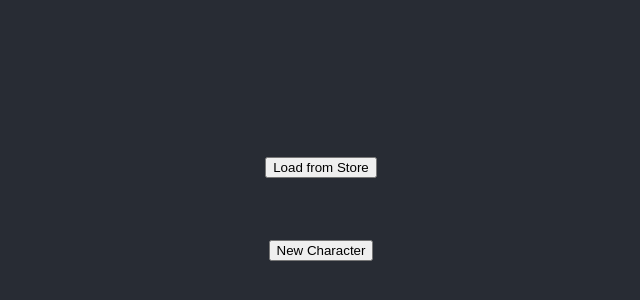
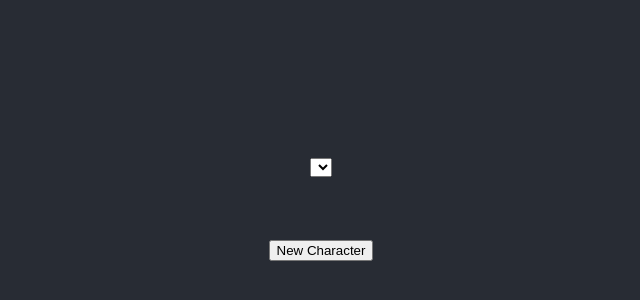
Before and after one commit to TheVynzler121/React-katas, a React (Create React App) app: page / in a window 1280 px wide. Shown: the part 196-496 px from the top of the page, without its empty margins (319-959 px from the left). Built offline with nearby package versions, Linux system fonts and the light colour scheme.

Commit message:
added drop down menu for changing characters

```diff
--- a/src/DndAdminPanel.tsx
+++ b/src/DndAdminPanel.tsx
@@ -1,5 +1,6 @@
 import { useState } from "react";
 import CharacterSheet from "./CharacterSheet";
+import { getFromStore, saveToStore, getAllFromStore } from "./DndStorage";
 import { CharacterSheetState } from "./DndTypes";
 
 const defaultStat = {
@@ -9,6 +10,10 @@ const defaultStat = {
   bonusMod: 0,
   profBonusCheckbox: false,
 };
+
+// save any number of characters
+// load a specific character by name
+// save a loaded character
 
 const defaultSheet = {
   characterName: "",
@@ -40,36 +45,61 @@ const defaultSheet = {
   survivalProf: false,
 } as CharacterSheetState;
 
+
+// API  (Application Programming Interface)
+//       : e.g a service, or set of functions in a library, or a way to talk to a database
+//       used to talk about actual concrete function names
+
+// Abstraction  : Cartoon simplification of the underlying details (used to talk about responsibilities)
+//                (hides implementation details)
+// Implementation Details : how the abstraction does it's job, concrete steps to do something
+
+// module : a file with code in it (broadly speaking)
+// Component : a function that returns JSX
+
 function DndAdminPanel() {
   const [currentCharacterSheet, setCurrentCharacterSheet] = useState<CharacterSheetState | undefined>(undefined);
 
-  const getFromStore = () => {
-    const characterSheetString = localStorage.getItem("LOCAL_STORE_CharacterSheetState");
-    if (characterSheetString !== null) {
-      let characterSheet = JSON.parse(characterSheetString) as CharacterSheetState;
+  const getFromStoreHandler = (name:string) => {
+    let characterSheet = getFromStore(name);
+    if(characterSheet) {
       setCurrentCharacterSheet(characterSheet);
     }
   };
 
-  const saveToStore = (characterSheetState: CharacterSheetState) => {
-    let characterSheetStateString = JSON.stringify(characterSheetState);
-    localStorage.setItem("LOCAL_STORE_CharacterSheetState", characterSheetStateString);
+  const saveToStoreHandler = (characterSheetState: CharacterSheetState) => {
+    saveToStore(characterSheetState);
+
     setCurrentCharacterSheet(characterSheetState);
   };
 
   const newCharacterSheet = () => {
     setCurrentCharacterSheet({ ...defaultSheet });
   };
+
+  /*
+    {
+      'Jim': {str: 5, dex: 4},
+      'Sally': {str: 10, dex: 10}
+    }
+
+    ['Jim', 'Sally']
+
+  */
+  const namesAsObject = getAllFromStore();
+  const characterNames:string[] = Object.keys(namesAsObject) // fill this out later
+
   return (
     <>
       <p>
-        <button
-          onClick={() => {
-            getFromStore();
+        <select
+          value={currentCharacterSheet?.characterName}
+          onChange={(e) => {
+            getFromStoreHandler(e.target.value);
           }}
         >
-          Load from Store
-        </button>
+          {characterNames.map(name => <option value={name}>{name}</option>)}
+        </select>
       </p>
       <p>
         <button
@@ -81,7 +111,7 @@ function DndAdminPanel() {
         </button>
       </p>
 
-      {currentCharacterSheet && <CharacterSheet characterSheet={currentCharacterSheet} saveToStore={saveToStore} />}
+      {currentCharacterSheet && <CharacterSheet characterSheet={currentCharacterSheet} saveToStore={saveToStoreHandler} />}
     </>
   );
 }
--- /dev/null
+++ b/src/DndStorage.ts
@@ -0,0 +1,24 @@
+import { CharacterLocalStore, CharacterSheetState } from "./DndTypes";
+
+
+export const getAllFromStore = () => {
+  const characterSheetsString = localStorage.getItem("LOCAL_STORE_CharacterSheetState");
+  if (characterSheetsString !== null) {
+    let characterSheets = JSON.parse(characterSheetsString) as CharacterLocalStore;
+    return characterSheets || {};
+  }
+  return {};
+};
+
+export const getFromStore = (name:string) => {
+  let allCharacters = getAllFromStore();
+  return allCharacters[name];
+};
+
+export const saveToStore = (characterSheetState: CharacterSheetState) => {
+  let allCharacters = getAllFromStore();
+  allCharacters[characterSheetState.characterName] = characterSheetState;
+
+  let allCharactersString = JSON.stringify(allCharacters);
+  localStorage.setItem("LOCAL_STORE_CharacterSheetState", allCharactersString);
+};
--- a/src/DndTypes.ts
+++ b/src/DndTypes.ts
@@ -44,3 +44,8 @@ export interface CharacterSheetState {
   stealthProf: boolean;
   survivalProf: boolean;
 }
+
+
+export interface CharacterLocalStore {
+  [key:string]: CharacterSheetState
+}
```
